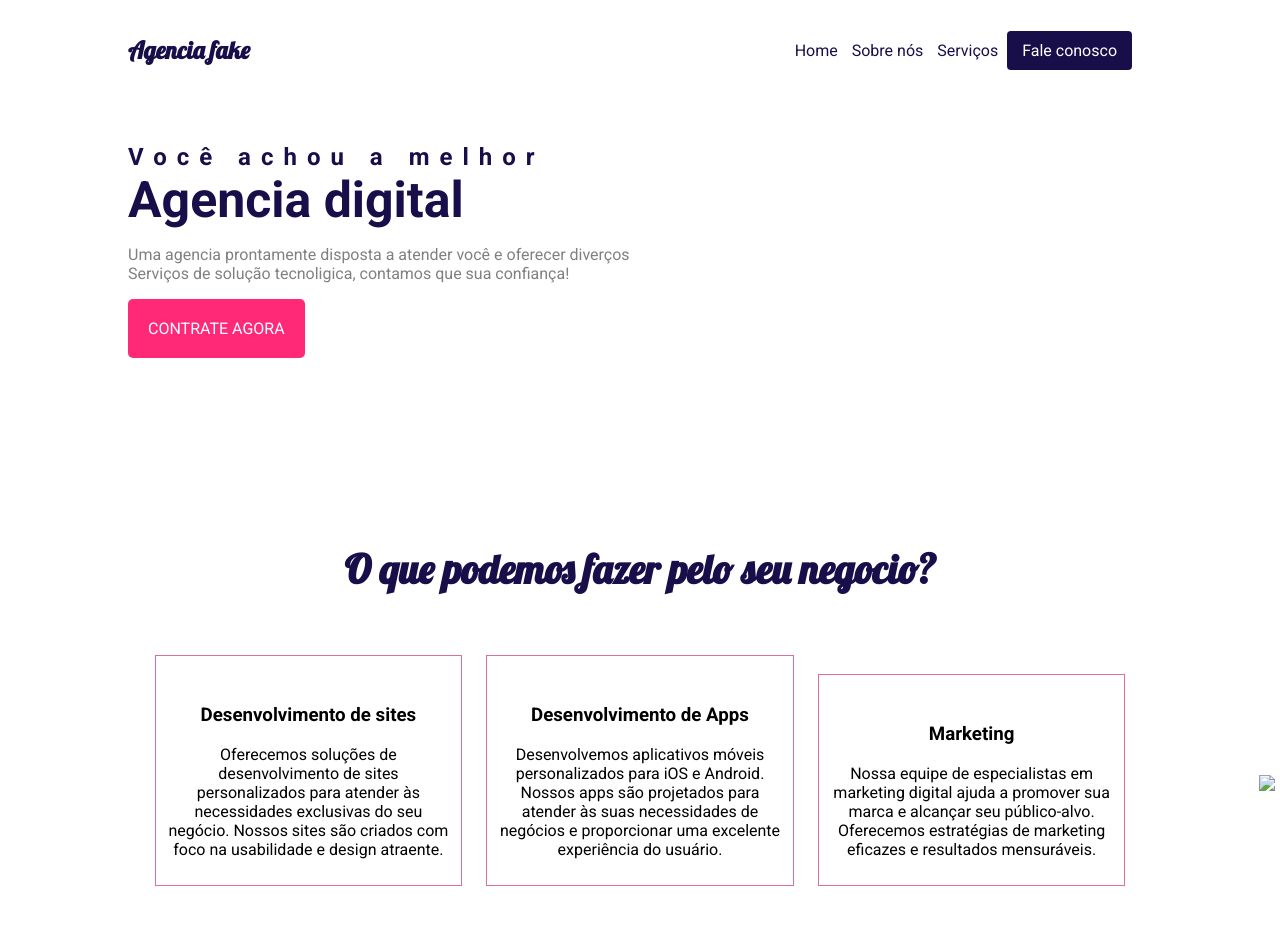
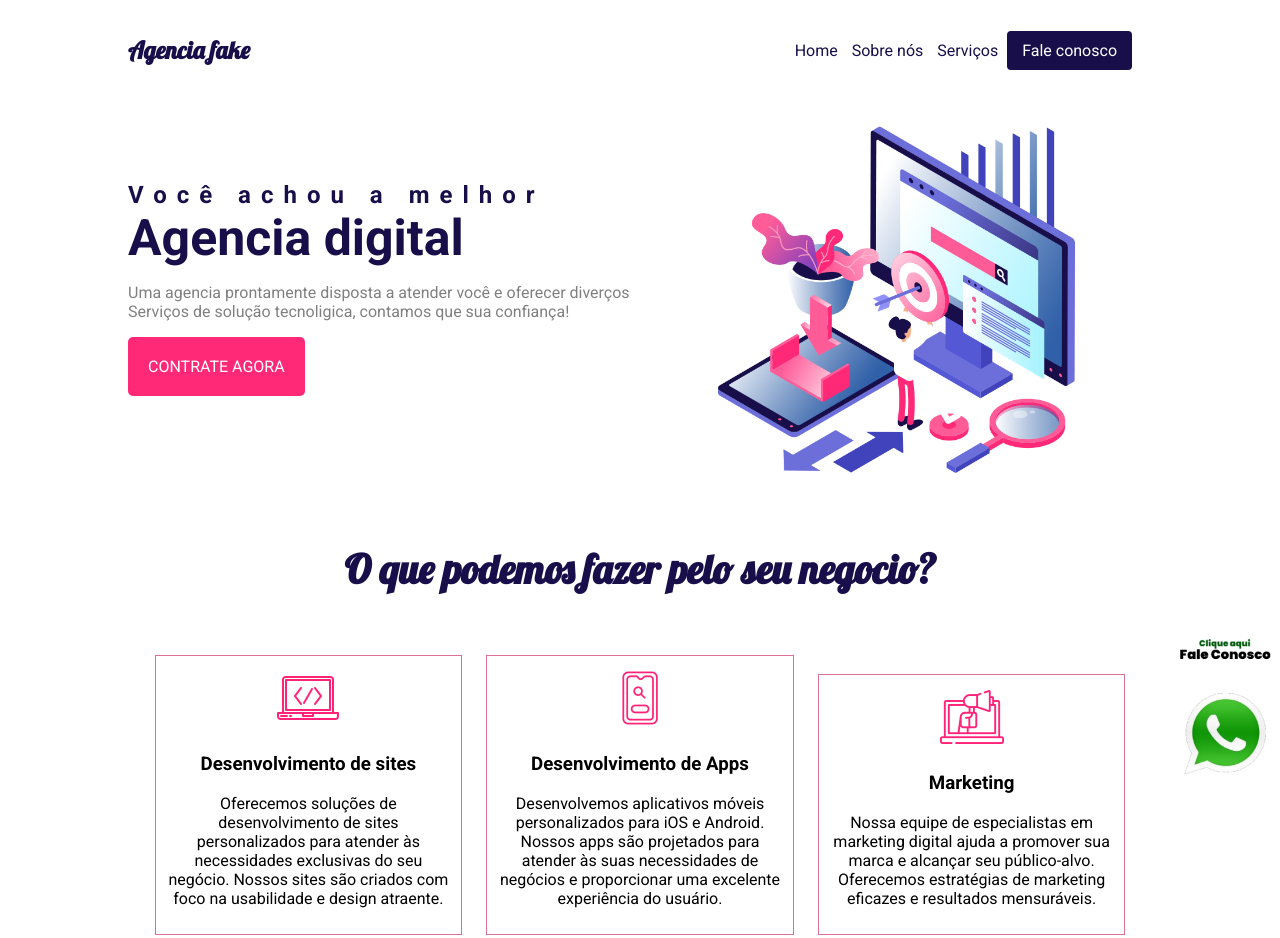
Before and after one commit to Pedro0405/Teste-html-css, a plain HTML site: page index.html in a window 1280 px wide. Shown: the top 938 px of the page. Drawn offline with Linux system fonts and the light colour scheme.

Commit message:
Add files via upload

```diff
--- a/index.html
+++ b/index.html
@@ -34,7 +34,7 @@
         </div>
 
         <div class="img-headline">
-            <img style="max-width: 70%;"src="img/hero_right.png" alt="">
+            <img style="max-width: 70%;"src="hero_right.png" alt="">
 
         </div>
 
@@ -45,7 +45,7 @@
 <h2>O que podemos fazer pelo seu negocio?</h2>
 <div class="servicos">
     <div class="card">
-        <img src="img/pc.png" alt="">
+        <img src="pc.png" alt="">
         <div class="card-text">
          <h3> Desenvolvimento de sites</h3>
          <p>Oferecemos soluções de desenvolvimento de sites personalizados para atender às necessidades exclusivas do seu negócio. Nossos sites são criados com foco na usabilidade e design atraente.</p>
@@ -55,7 +55,7 @@
         </div>
     </div>
     <div class="card">
-        <img src="img/smartphone.png" alt="">
+        <img src="smartphone.png" alt="">
         <div class="card-text">
             <h3> Desenvolvimento de Apps</h3>
             <p>Desenvolvemos aplicativos móveis personalizados para iOS e Android. Nossos apps são projetados para atender às suas necessidades de negócios e proporcionar uma excelente experiência do usuário.</p>
@@ -65,7 +65,7 @@
         </div>
     </div>
     <div class="card">
-        <img src="img/marketing.png" alt="">
+        <img src="marketing.png" alt="">
         <div class="card-text">
             <h3> Marketing</h3>
             <p>Nossa equipe de especialistas em marketing digital ajuda a promover sua marca e alcançar seu público-alvo. Oferecemos estratégias de marketing eficazes e resultados mensuráveis.</p>
@@ -84,7 +84,7 @@
     </div>
     <b style="color: white;">© Todos os direitos reservados</b>
     </footer>
-<a class="whats" target="_blank" href="https://api.whatsapp.com/send?phone=5521981685533"><img style="width: 100px;" src="img/whats.png"></a>
+<a class="whats" target="_blank" href="https://api.whatsapp.com/send?phone=5521981685533"><img style="width: 100px;" src="whats.png"></a>
 
 </body>
 </html>
```
